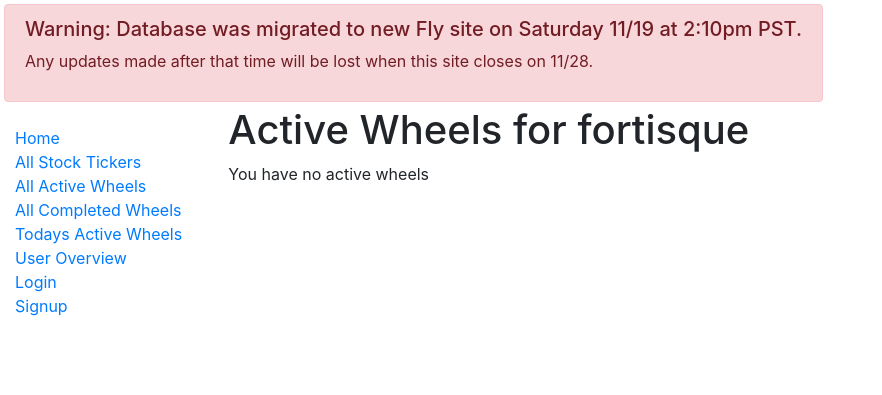
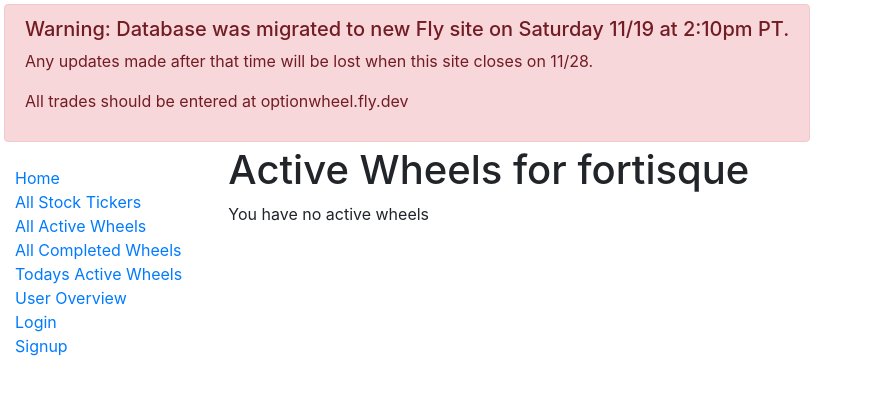
Before and after one commit to kacasey8/option_wheel_tracker, a Django app: page /catalog/user/1/active_wheels in a window 1280 px wide. Shown: the top 395 px of the page, without its empty margins (0-882 px from the left). Run offline with Django 3.2, Linux system fonts and the light colour scheme; data comes from the database, SQL or seed files in the repository; some libraries are stand-ins or nearby versions.

Commit message:
add link to new site

```diff
--- a/catalog/templates/base_generic.html
+++ b/catalog/templates/base_generic.html
@@ -26,8 +26,9 @@
 </head>
 <body>
   <div class="alert alert-danger m-1" role="alert">
-    <h5>Warning: Database was migrated to new Fly site on Saturday 11/19 at 2:10pm PST.</h5>
+    <h5>Warning: Database was migrated to new Fly site on Saturday 11/19 at 2:10pm PT.</h5>
     <p>Any updates made after that time will be lost when this site closes on 11/28.</p>
+    <p>All trades should be entered at optionwheel.fly.dev</p>
   </div>
   <div class="container-fluid">
     <div class="row">
```
